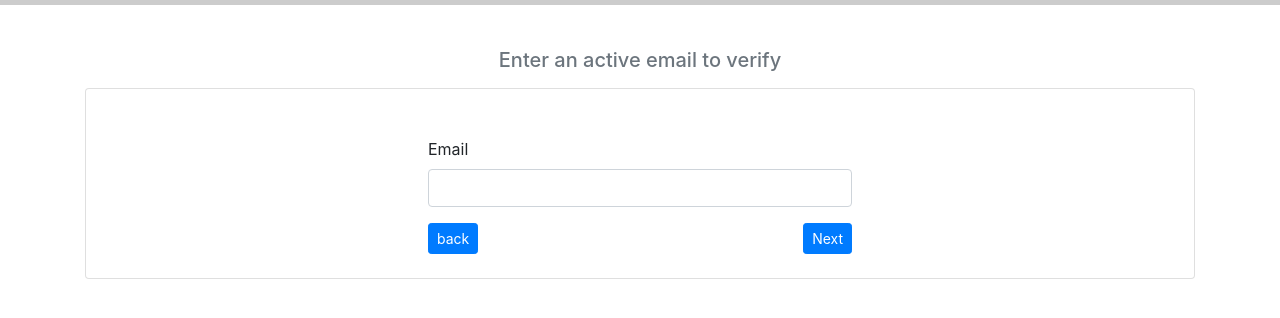
After one commit to Smartybrainy/Easy-pay-app, a Django app: page /accounts/verify-email/ in a window 1280 px wide. The commit adds this page. Shown: the top 318 px of the page. Run offline with Django 3.2, Linux system fonts and the light colour scheme; some libraries are stand-ins or nearby versions.

Commit message:
Email verification added to the dashboard

```diff
--- a/accounts/forms.py
+++ b/accounts/forms.py
@@ -14,9 +14,6 @@ COUNTRY_CODE = (
 
 
 class CustomSignUpForm(UserCreationForm):
-    # unique_tag = forms.CharField(max_length=15, required=False, widget=forms.TextInput(attrs={
-    #     'placeholder': 'unique_tag, e.g #name'
-    # }))
     password1 = forms.CharField(max_length=14, widget=forms.PasswordInput(attrs={
         'placeholder': "password"
     }))
@@ -27,30 +24,28 @@ class CustomSignUpForm(UserCreationForm):
         'placeholder': "mobile mumber"
     }))
     country_code = forms.ChoiceField(choices=COUNTRY_CODE)
-    # email = forms.EmailField(max_length=255, widget=forms.TextInput(attrs={
-    #     'placeholder': "email: noreply.example.com"
-    # }))
+    email = forms.EmailField(max_length=255, widget=forms.TextInput(attrs={
+        'placeholder': "example@domain.com"
+    }))
 
     def __init__(self, *args, **kwargs):
         super().__init__(*args, **kwargs)
 
-        for fieldname in ['phone_number', 'country_code', 'password1', 'password2']:
+        for fieldname in ['phone_number', 'country_code', 'email', 'password1', 'password2']:
             self.fields[fieldname].help_text = None
             self.fields[fieldname].label = ''
 
     class Meta:
         model = CustomUser
-        fields = ('phone_number', 'country_code', 'password1', 'password2')
+        fields = ('phone_number', 'country_code', 'email', 'password1', 'password2')
 
     def clean_email(self):
-        if self.email:
-            email = self.cleaned_data.get('email')
-            if CustomUser.objects.filter(email=email).exists():
-                raise forms.ValidationError(
-                    "A user with same email already exists.")
-            return email
-        else:
-            pass
+        email = self.cleaned_data.get('email')
+        if CustomUser.objects.filter(email=email).exists():
+            raise forms.ValidationError(
+                "A user with same email already exists.")
+        return email
+
 
     def clean_phone_number(self):
         phone_number = self.cleaned_data.get('phone_number')
@@ -61,7 +56,7 @@ class CustomSignUpForm(UserCreationForm):
 
 
 class PhoneVerificationForm(forms.Form):
-    one_time_password = forms.IntegerField()
+    one_time_password = forms.IntegerField(label='')
 
     class Meta:
         help_texts = {'one_time_password': None}
@@ -105,12 +100,19 @@ class CustomLoginForm(forms.Form):
 
 
 class UniqueTagForm(forms.ModelForm):
-    unique_tag = forms.CharField(max_length=20, widget=forms.TextInput(attrs={
+    unique_tag = forms.CharField(max_length=20, label='', widget=forms.TextInput(attrs={
         'placeholder': "#example tag"
     }))
     class Meta:
         model = CustomUser
         fields = ('unique_tag',)
+
+
+class VerifyEmailForm(forms.ModelForm):
+
+    class Meta:
+        model = CustomUser
+        fields = ['email']
 
 
 class UserUpdateForm(forms.ModelForm):
--- a/accounts/models.py
+++ b/accounts/models.py
@@ -18,6 +18,7 @@ STATUS = (
     ("Male", "Male"),
     ("Female", "Female")
 )
+
 
 class Profile(models.Model):
     user = models.OneToOneField(User, on_delete=models.CASCADE)
@@ -68,9 +69,13 @@ class Notification(models.Model):
     title = models.CharField(max_length=150, blank=True)
     content = models.TextField()
     viewed = models.BooleanField(default=False)
+    date_created = models.DateTimeField(auto_now=True)
 
     def __str__(self):
         return self.title
+
+    class Meta:
+        ordering = ['-date_created']
 
 
 class CustomUser(AbstractBaseUser, PermissionsMixin):
--- /dev/null
+++ b/accounts/templates/accounts/verify_email.html
@@ -0,0 +1,39 @@
+{% extends 'base.html' %}
+{% load crispy_forms_tags %}
+{% block content %}
+
+<head>
+    <title>{% block title %}| Verify email{% endblock title %}</title>
+</head>
+
+<body class="">
+    {% if not user.profile.email_confirmed %}
+    <div class="container mt-5">
+        <h5 class="text-secondary text-center">Enter an active email to verify</h5>
+        <div class="card p-4 mt-3" style="max-width: 100%;">
+            <div class="row justify-content-center">
+                <div class="col-md-5 col-sm-8 pt-4">
+                    <form method="post">
+                        {% csrf_token %}
+                        {{ form|crispy }}
+                        <a href="{% url 'accounts:profile-view' %}" class="btn btn-primary btn-sm">back</a>
+                        <button type="submit" class="btn btn-primary btn-sm float-right" name="register">Next</button>
+                    </form>
+                </div>
+            </div>
+        </div>
+    </div>
+    {% else %}
+    <div class="alert alert-info p-5 mt-5 text-capitalize text-center">
+        {{ request.user.unique_tag }} your email is confirmed. Thank you
+        <br />
+        <span class="spinner spinner-grow spinner-grow-sm text-secondary"></span>
+        <span class="spinner spinner-grow spinner-grow-sm text-info"></span>
+        <span class="spinner spinner-grow spinner-grow-sm text-warning"></span>
+
+        <meta http-equiv="refresh" content="5; url={% url 'accounts:profile-view' %}">
+    </div>
+    {% endif %}
+</body>
+
+{% endblock content %}
--- a/accounts/urls.py
+++ b/accounts/urls.py
@@ -17,7 +17,8 @@ from .views import (
     set_unique_tag,
     CustomPasswordChangeView,
     AccountSettings,
-    # activate,
+    verify_email,
+    activate,
     account_settings_update,
     delete_notification
 )
@@ -57,7 +58,8 @@ urlpatterns = [
     path('account-settings/', AccountSettings.as_view(), name="account-settings"),
     path('logout/', auth_views.LogoutView.as_view(), name="logout"),
     path('password-change/', CustomPasswordChangeView.as_view(), name="password-change"),
-    # path('activate/<uidb64>/<token>/', activate, name="activate"),
+    path('verify-email/', verify_email, name="verify-email"),
+    path('activate/<uidb64>/<token>/', activate, name="activate"),
 
     path('delete-notice/<notification_id>/', delete_notification, name="delete-notice"),
 ]
--- a/accounts/views.py
+++ b/accounts/views.py
@@ -32,6 +32,7 @@ from .forms import (
     PhoneVerificationForm,
     CustomLoginForm,
     UniqueTagForm,
+    VerifyEmailForm,
     UserUpdateForm,
     ProfileUpdateForm,
     CustomPasswordChangeForm
@@ -305,6 +306,7 @@ class DashboardView(SuccessMessageMixin, View):
     def get(self, request):
         profile = Profile.objects.get(user=request.user)
         my_recs = profile.get_recommend_profiles()
+
         current_site = get_current_site(self.request)
         domain = current_site.domain
         # get notifications
@@ -332,6 +334,62 @@ def delete_notification(request, notification_id):
     notification.viewed =  True
     notification.save()
     return redirect('accounts:profile-view')
+
+
+def verify_email(request):
+    template_name = 'accounts/verify_email.html'
+    if request.method == 'POST':
+        form = VerifyEmailForm(request.POST or None, instance=request.user)
+        if form.is_valid():
+            user = form.save(commit=False)
+
+            # for email confirmation
+            raw_email = form.cleaned_data.get('email')
+            domain = get_current_site(request).domain
+            uidb64 = urlsafe_base64_encode(force_bytes(user.pk))
+            token = account_activation_token.make_token(user)
+            link = reverse('accounts:activate', kwargs={'uidb64': uidb64, 'token': token})
+            activate_url = domain+link
+
+            email_subject = 'Activate Your Easypay Account.'
+            email_body = f'Hi {user.unique_tag} Please use this link to activate your account,\n If you are unable to click the link copy it to a new browser tab.\n\n{activate_url}'
+            send_email = EmailMessage(
+                email_subject,
+                email_body,
+                'noreply@easypay.com',
+                [raw_email],
+            )
+            EmailThread(send_email).start()
+            messages.info(
+                request, "An email has been sent to your mailbox click on the link to complete your email verification.")
+            return redirect('accounts:profile-view')
+        else:
+            pass
+    else:
+        form = VerifyEmailForm()
+        context = {'form':form}
+    return render(request, template_name, context)
+
+
+def activate(request, uidb64, token):
+    try:
+        uid = force_text(urlsafe_base64_decode(uidb64))
+        user = CustomUser.objects.get(pk=uid)
+    except (TypeError, ValueError, OverflowError, CustomUser.DoesNotExist):
+        user = None
+
+    if user is not None and account_activation_token.check_token(user, token):
+        user.is_active = True
+        user.profile.email_confirmed = True
+        user.save()
+        login(request, user)
+        messages.success(request, f"{user.unique_tag} your email verification was successful")
+        return redirect('accounts:profile-view')
+    else:
+        messages.success(request, f"{user.unique_tag} your email verification was cancelled, please retry.")
+    return redirect('/')
+
+
 
 
 # def signup(request):
@@ -383,19 +441,3 @@ def delete_notification(request, notification_id):
 
 #     context = {'form': form}
 #     return render(request, 'accounts/signup.html', context)
-
-
-# def activate(request, uidb64, token):
-#     try:
-#         uid = force_text(urlsafe_base64_decode(uidb64))
-#         user = CustomUser.objects.get(pk=uid)
-#     except (TypeError, ValueError, OverflowError, CustomUser.DoesNotExist):
-#         user = None
-
-#     if user is not None and account_activation_token.check_token(user, token):
-#         user.is_active = True
-#         user.profile.email_confirmed = True
-#         user.save()
-#         login(request, user)
-#         return redirect('accounts:profile-view')
-#     return redirect('/')
--- a/static/styles/profilepage.css
+++ b/static/styles/profilepage.css
@@ -94,8 +94,6 @@
   font-weight: 600;
   text-align: center;
   padding: 50px 15px;
-  /* margin-left: 1.5rem;
-  margin-right: 1.5rem; */
   border: 1px solid #ccc;
   border-radius: 15px;
   box-shadow: 0 0 15px rgba(0, 0, 0, 0.4);
```
Also changed, not shown: accounts/admin.py (+8 -1 lines), accounts/templates/accounts/profile_view.html (+16 -14 lines), accounts/migrations/0007_notification_date_created.py (added), db.sqlite3.
